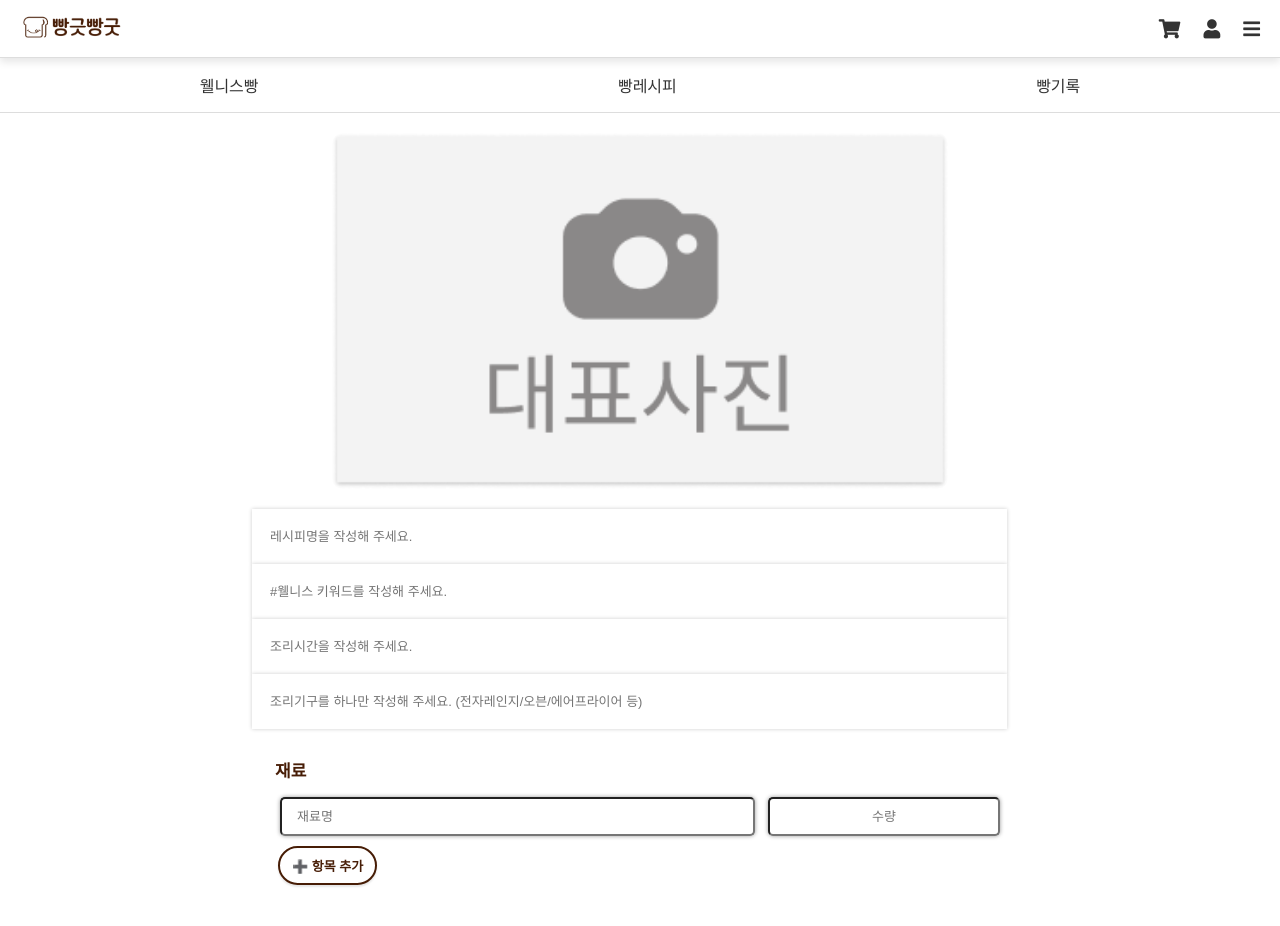
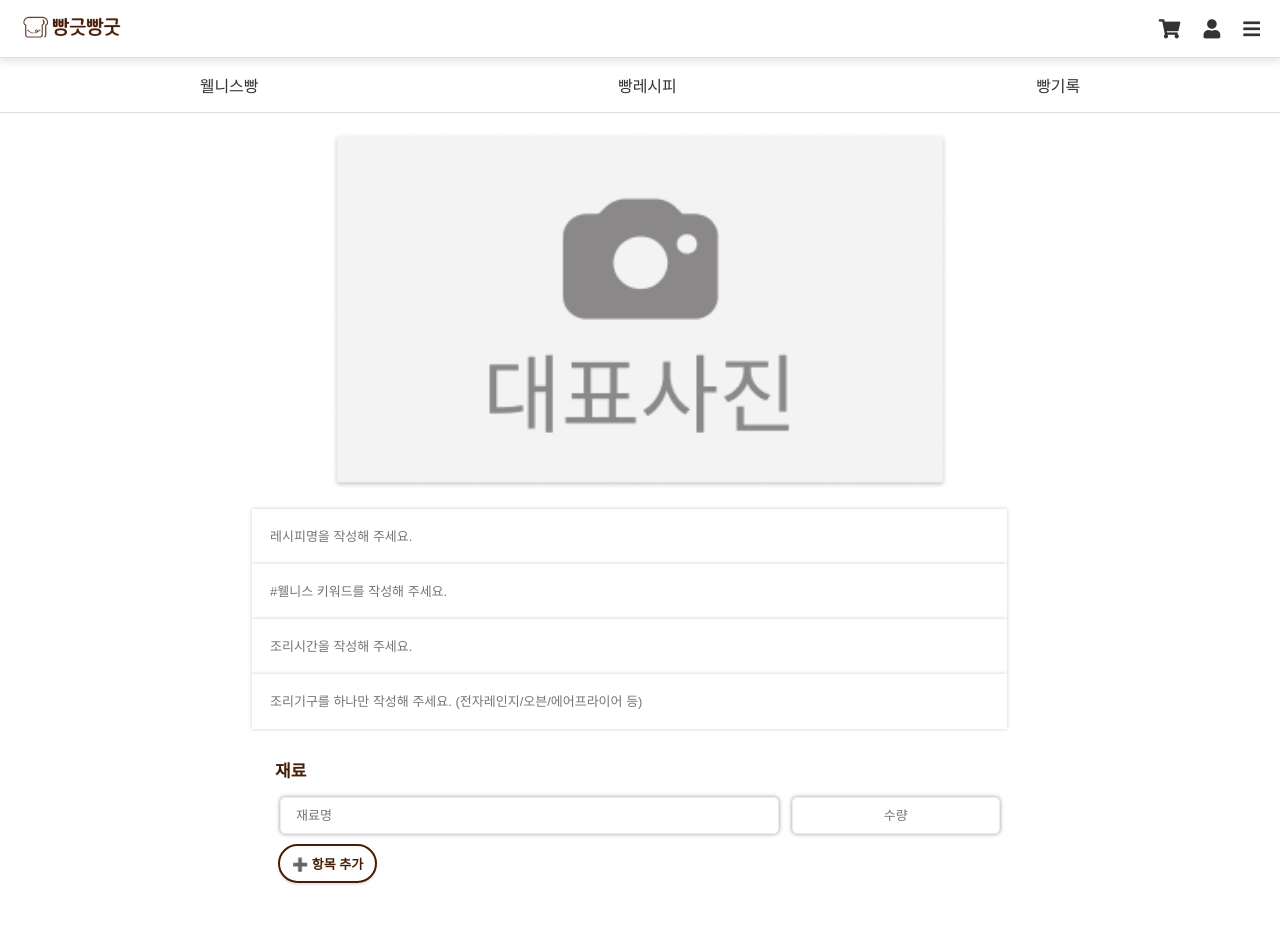
Before and after one commit to Likelion-at-SMWU-12th/DreamPatissier-Client, a React (Create React App) app in the folder dream/: page /recipes/write in a window 1280 px wide. Shown: the top 926 px of the page. Built offline with nearby package versions, Linux system fonts and the light colour scheme.

Commit message:
[Style] 차지 넓이 수정
flex로 조정되는 것에 한계가 있어서 width로 수정함

```diff
--- a/dream/src/styles/WriteRecipe.css
+++ b/dream/src/styles/WriteRecipe.css
@@ -54,18 +54,19 @@
   font-size: 13px;
   padding: 10px 0 !important;
   border-radius: 5px;
+  border: 1px solid rgb(237, 237, 237);
   box-shadow: 0 0 4px rgba(0, 0, 0, 0.4) !important;
 }
 
 .ingredient-div input:first-child {
   padding-left: 15px !important;
-  flex: 2;
+  width: 70%; /* 필요한 만큼의 너비 설정 */
   margin-right: 13px;
 }
 
 .ingredient-div input:last-child {
   text-align: center;
-  flex: 1;
+  width: 30%; /* 나머지 input의 너비 */
 }
 
 .add-gredient-btn {
```
